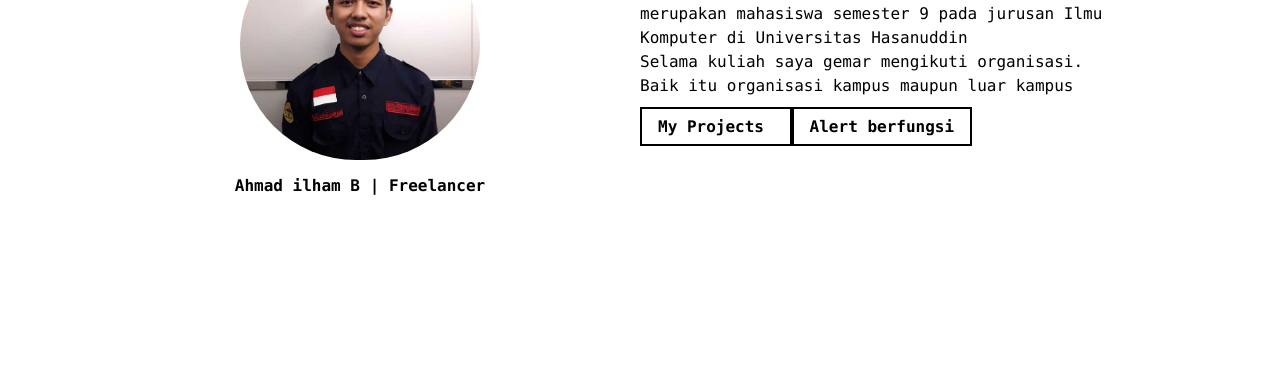
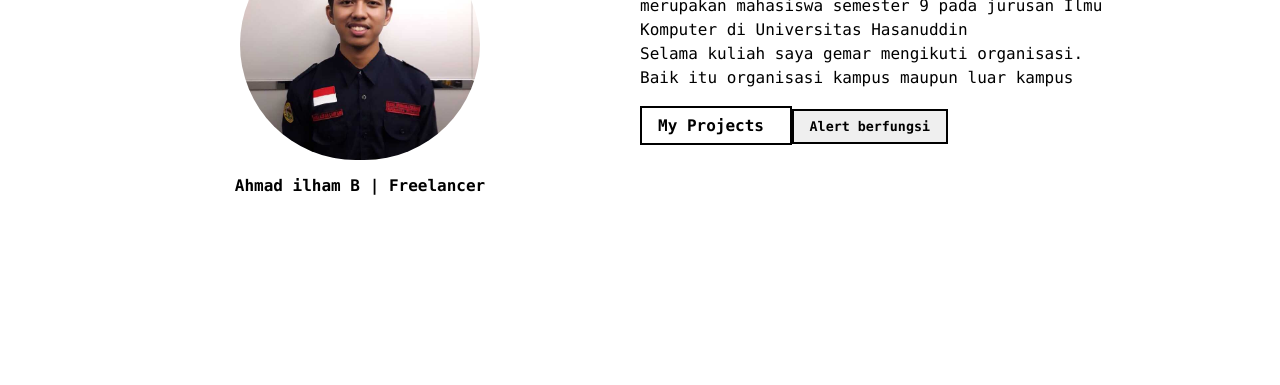
Before and after one commit to ahmadilhamb14/ahmadilhamb14, a plain HTML site: page index.html in a window 1280 px wide. Shown: the part 415-800 px from the top of the page. Drawn offline with Linux system fonts and the light colour scheme.

Commit message:
ubah a jadi button

```diff
--- a/index.html
+++ b/index.html
@@ -54,7 +54,7 @@
               <p>Perkenalkan nama saya Ahmad ilham b, Saya merupakan mahasiswa semester 9 pada jurusan Ilmu Komputer di Universitas Hasanuddin</p>
               <p>Selama kuliah saya gemar mengikuti organisasi. Baik itu organisasi kampus maupun luar kampus</p>
               <br />
-              <a class="project" href="#project"> My Projects </a>  <a class="project" onClick='alert('Tombol diklik!')'> Alert berfungsi </a>
+              <a class="project" href="#project"> My Projects </a>  <button class="project" onClick='alert('Tombol diklik!')'> Alert berfungsi </button>
             </div>
           </div>
         </div>
```
